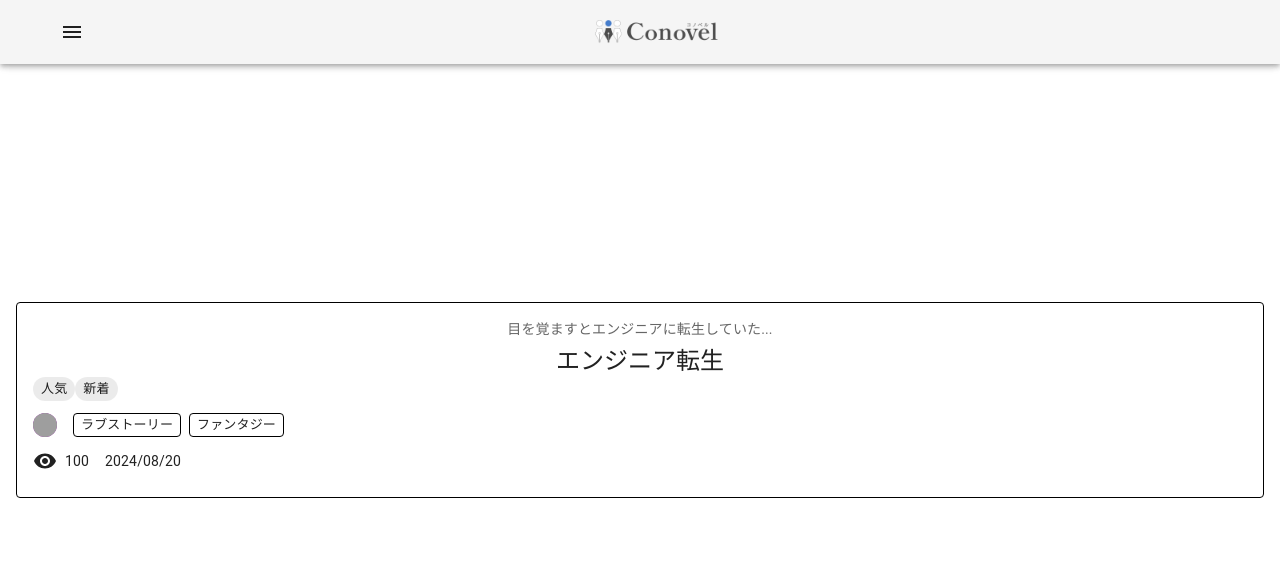
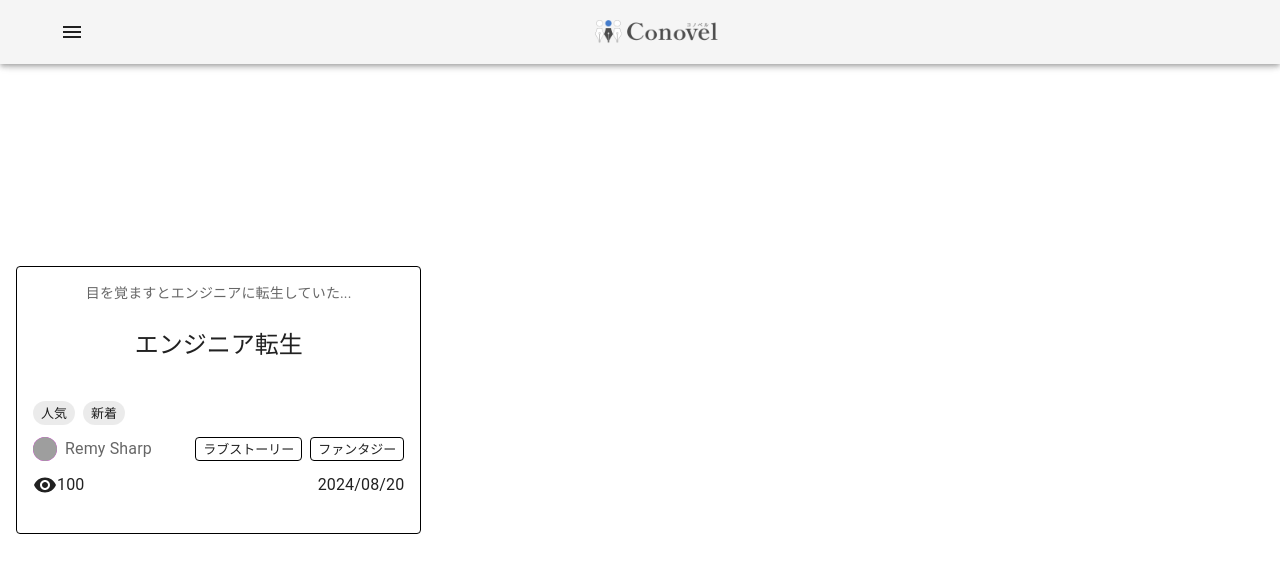
Before and after one commit to Conovel/frontend, a React (Vite) app: page / in a window 1280 px wide. Shown: the top 572 px of the page. Built offline with nearby package versions, Linux system fonts and the light colour scheme; grey boxes are pictures that could not be loaded; the HTML template or start-up script is replaced by a standard one.

Commit message:
wip; 構造を変更

```diff
--- a/cspell.json
+++ b/cspell.json
@@ -5,6 +5,7 @@
     "Administer",
     "allow",
     "appbar",
+    "Arrival",
     "Arrivals",
     "avatar",
     "Avatar",
--- a/src/App.tsx
+++ b/src/App.tsx
@@ -1,5 +1,5 @@
 import HeaderBar from './components/header';
-import NovelList from './components/novel_list';
+import NovelList from './features/NovelList';
 import './App.css';
 
 export default function App() {
--- /dev/null
+++ b/src/components/novelCard/index.tsx
@@ -0,0 +1,87 @@
+import Box from '@mui/material/Box';
+import Card from '@mui/material/Card';
+import CardContent from '@mui/material/CardContent';
+import Typography from '@mui/material/Typography';
+import Avatar from '@mui/material/Avatar';
+import VisibilityIcon from '@mui/icons-material/Visibility';
+
+interface Novel {
+  description: string;
+  title: string;
+  chips: React.ReactNode[];
+  avatar: {
+    src: string;
+    alt: string;
+    color: string;
+    text: string;
+  };
+  author: string;
+  tags: React.ReactNode[];
+  views: number;
+  date: string;
+}
+
+const NovelCard = ({ novel }: { novel: Novel }) => {
+  return (
+    <Box sx={{ minWidth: 275 }}>
+      <Card variant='outlined' sx={{ borderColor: 'black' }}>
+        <CardContent>
+          <Typography
+            variant='body2'
+            gutterBottom
+            sx={{ color: 'text.secondary', fontSize: 14, minHeight: '3em' }}
+          >
+            {novel.description}
+          </Typography>
+          <Typography variant='h5' component='div' sx={{ minHeight: '3em' }}>
+            {novel.title}
+          </Typography>
+          <Box sx={{ display: 'flex', flexWrap: 'wrap', gap: 1, mb: 1.5 }}>
+            {novel.chips.map((chip, index) => (
+              <Box key={index}>{chip}</Box>
+            ))}
+          </Box>
+          <Box sx={{ display: 'flex', justifyContent: 'space-between' }}>
+            <Box
+              sx={{ display: 'flex', alignItems: 'center', mb: 1.5 }}
+              color='text.secondary'
+            >
+              <Avatar
+                alt={novel.avatar.alt}
+                sx={{
+                  width: 24,
+                  height: 24,
+                  backgroundColor: novel.avatar.color,
+                }}
+                src={novel.avatar.src}
+              >
+                {novel.avatar.text}
+              </Avatar>
+              <Typography sx={{ ml: 1 }}>{novel.author}</Typography>
+            </Box>
+            <Box
+              sx={{ display: 'flex', alignItems: 'center', mb: 1.5, gap: 1 }}
+              color='text.secondary'
+            >
+              {novel.tags.map((tag, index) => (
+                <Box key={index}>{tag}</Box>
+              ))}
+            </Box>
+          </Box>
+
+          <Box
+            sx={{ display: 'flex', justifyContent: 'space-between', mb: 1.5 }}
+          >
+            <Typography sx={{ display: 'flex', alignItems: 'center' }}>
+              <VisibilityIcon />
+              {novel.views}
+            </Typography>
+            <Typography>{novel.date}</Typography>
+          </Box>
+        </CardContent>
+      </Card>
+    </Box>
+  );
+};
+
+export default NovelCard;
--- a/src/components/novel_list/index.tsx
+++ /dev/null
@@ -1,64 +0,0 @@
-import * as React from 'react';
-import Box from '@mui/material/Box';
-import Card from '@mui/material/Card';
-import CardContent from '@mui/material/CardContent';
-import Typography from '@mui/material/Typography';
-import Avatar from '@mui/material/Avatar';
-import VisibilityIcon from '@mui/icons-material/Visibility';
-
-import * as Chips from '../chips';
-import * as Tags from '../tags';
-
-const NovelList = (
-  <React.Fragment>
-    <CardContent>
-      <Typography gutterBottom sx={{ color: 'text.secondary', fontSize: 14 }}>
-        目を覚ますとエンジニアに転生していた...
-      </Typography>
-      <Typography variant='h5' component='div'>
-        エンジニア転生
-      </Typography>
-      <Typography display='flex' sx={{ color: 'text.secondary', mb: 1.5 }}>
-        <Chips.PopularChips />
-        <Chips.NewArrivalsChips />
-      </Typography>
-      <Typography display='flex' sx={{ color: 'text.secondary', mb: 1.5 }}>
-        <Box paddingRight={2}>
-          <Avatar
-            alt='Remy Sharp'
-            src='/static/images/avatar/1.jpg'
-            sx={{ width: 24, height: 24, backgroundColor: 'secondary.main' }}
-          />
-        </Box>
-        <Box display='flex'>
-          <Box marginRight={1}>
-            <Tags.LoveStoryTags />
-          </Box>
-          <Tags.FantasyTags />
-        </Box>
-      </Typography>
-      <Typography
-        variant='body2'
-        display='flex'
-        justifyContent='left'
-        alignItems='center'
-      >
-        <Box component={VisibilityIcon} marginRight={1} />
-        100
-        <Box marginLeft={2}>
-          <Typography variant='body2'>2024/08/20</Typography>
-        </Box>
-      </Typography>
-    </CardContent>
-  </React.Fragment>
-);
-
-export default function OutlinedCard() {
-  return (
-    <Box sx={{ minWidth: 275 }}>
-      <Card variant='outlined' sx={{ borderColor: 'black' }}>
-        {NovelList}
-      </Card>
-    </Box>
-  );
-}
--- /dev/null
+++ b/src/features/NovelList/index.tsx
@@ -0,0 +1,40 @@
+import Grid from '@mui/material/Grid';
+import NovelCard from '../../components/novelCard';
+import { PopularChips, NewArrivalsChips } from '../../components/chips';
+import { FantasyTags, LoveStoryTags } from '../../components/tags';
+
+const novels = [
+  {
+    description: '目を覚ますとエンジニアに転生していた...',
+    title: 'エンジニア転生',
+    popular: true,
+    newArrival: true,
+    avatar: {
+      src: '/static/images/avatar/1.jpg',
+      alt: 'Remy Sharp',
+      color: 'magenta',
+      text: 'RS',
+    },
+    author: 'Remy Sharp',
+    chips: [<PopularChips />, <NewArrivalsChips />],
+    tags: [<LoveStoryTags />, <FantasyTags />],
+    loveStory: true,
+    fantasy: true,
+    views: 100,
+    date: '2024/08/20',
+  },
+];
+
+const NovelList = () => {
+  return (
+    <Grid container spacing={2}>
+      {novels.map((novel) => (
+        <Grid item xs={12} sm={6} md={4} key={novel.title}>
+          <NovelCard novel={novel} />
+        </Grid>
+      ))}
+    </Grid>
+  );
+};
+
+export default NovelList;
```
Also changed, not shown: 1 other file (tests, documents, lock files or other folders).
